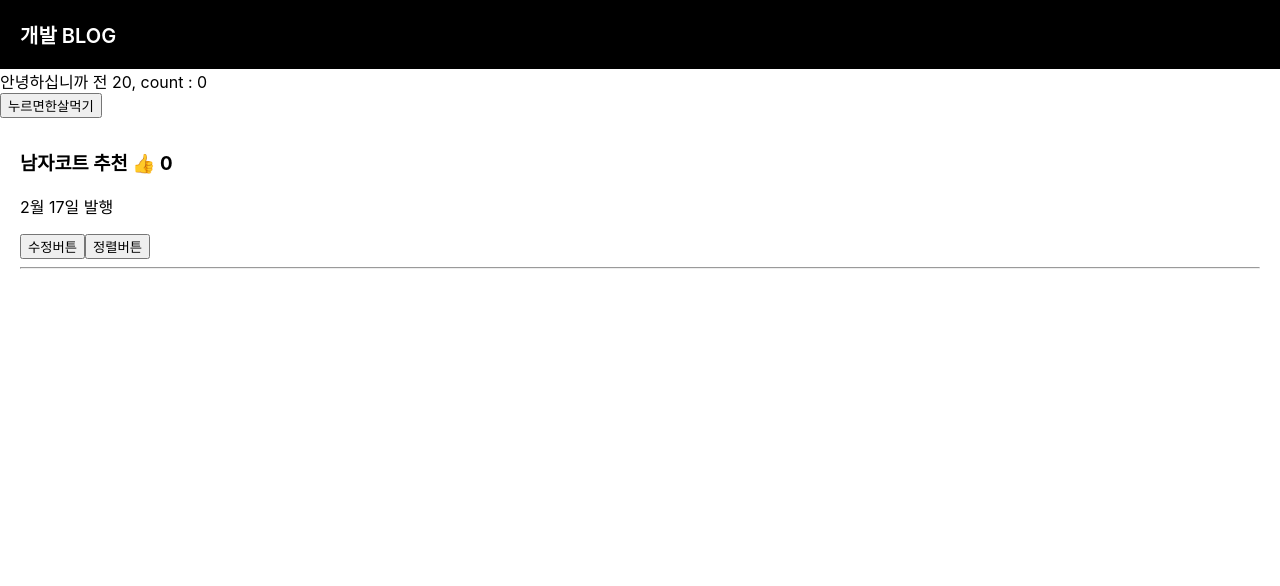
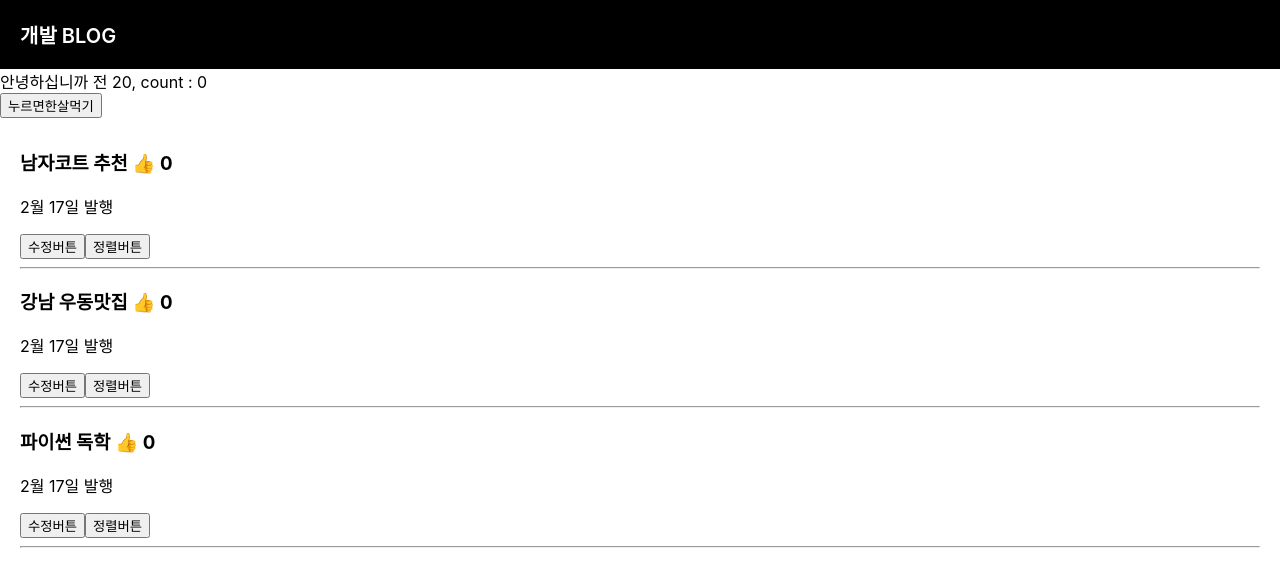
Before and after one commit to hmmiii/reactStudy, a React (Create React App) app in the folder blog/: page / in a window 1280 px wide. Shown: the top 586 px of the page. Built offline with nearby package versions, Linux system fonts and the light colour scheme.

Commit message:
study: map()으로 jsx 요소 반복

```diff
--- a/blog/src/App.js
+++ b/blog/src/App.js
@@ -12,7 +12,7 @@ function App() {
     }
   },[count]);
   let [posts, setPosts] = useState(['남자코트 추천', '강남 우동맛집', '파이썬 독학']);
-  let [thumbs, setThumbs] = useState(0);
+  let [thumbs, setThumbs] = useState([0,0,0]);
   let [modal, setModal] = useState(false);
   return (
     <div className="App">
@@ -30,7 +30,15 @@ function App() {
         }}>누르면한살먹기</button>
       </div>
       <div className="list">
-        <h3 onClick={()=>{setModal(!modal)}}>{ posts[0] } <span onClick={ ()=>{setThumbs(prev => prev+1)} }>👍</span> {thumbs}</h3>
+        {
+          posts.map((a, i)=>(
+              <div key={i}>
+                <h3 onClick={()=>{setModal(!modal)}}>{ a } <span
+                onClick={ ()=>{
+                  var copy = [...thumbs];
+                  copy[i]++;
+                  setThumbs(copy);
+                } }>👍</span> {thumbs[i]}</h3>
                 <p>2월 17일 발행</p>
                 <button onClick={ ()=>{
                   let copy = [...posts];
@@ -43,6 +51,9 @@ function App() {
                   setPosts(copy);
                 } }> 정렬버튼 </button>
                 <hr/>
+              </div>
+          ))
+        }
       </div>
       {modal ? <Modal/> : null}
     </div>
```
Lines whose indentation alone changed are shown as unchanged.
